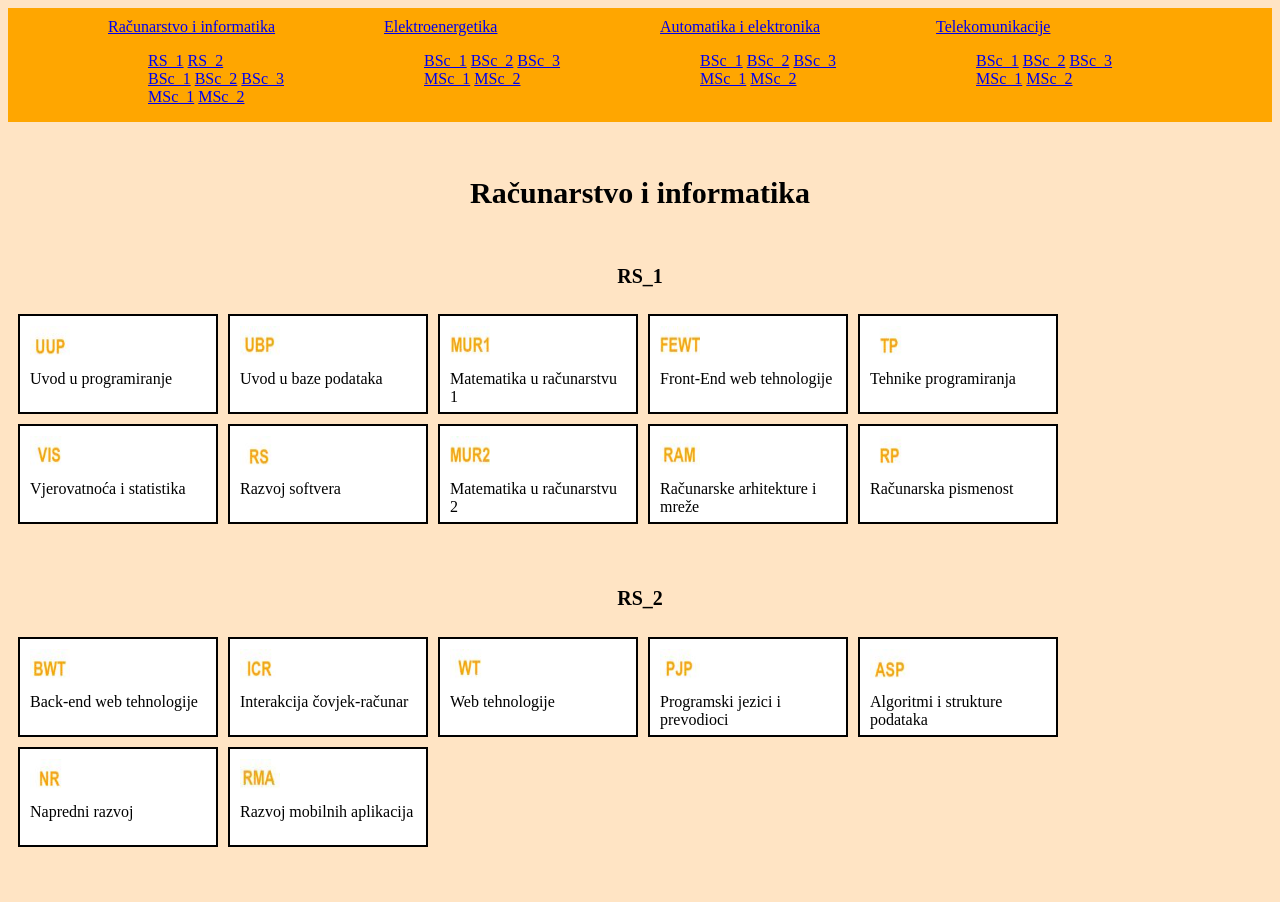
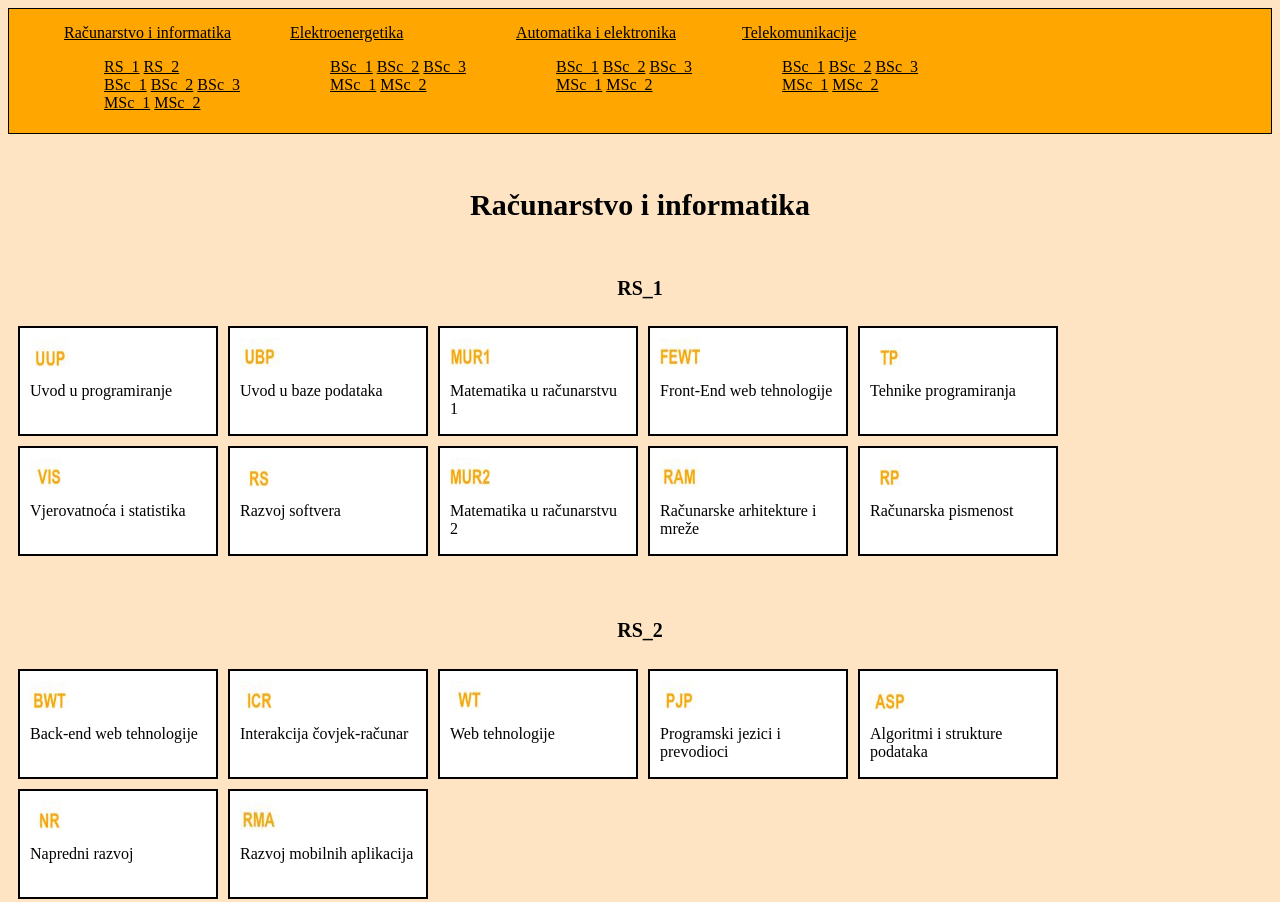
Before and after one commit to smuratovic3/Attendance-Manager, a plain HTML site: page html/predmet.html in a window 1280 px wide. Shown: the top 902 px of the page. Drawn offline with Linux system fonts and the light colour scheme.

Commit message:
Z1- popravka menia, Z2 - popravka zadnje kolone

```diff
--- a/css/predmet.css
+++ b/css/predmet.css
@@ -5,6 +5,7 @@ html {
 
 body {
     background-color: bisque;
+
 }
 
 #RI,
@@ -12,46 +13,62 @@ body {
 #AIE,
 #TK {
     float: left;
-    margin-left: 100px;
+    margin-left: 50px;
     margin-top: 10px;
+
+
 }
 
 ul {
     list-style-type: none;
+
 }
 
 li div {
     display: inline-block;
+
 }
 
-@media screen and (min-width:800px) {
-    .topnav {
-        overflow: hidden;
-        position: sticky;
-        background-color: rgb(255, 166, 0);
-        top: 0;
-        width: 100%;
-        margin: auto;
-    }
+a {
+    color: black;
 }
 
-@media screen and (max-width:800px) {
-    .topnav {
-        overflow: hidden;
-        background-color: rgb(255, 166, 0);
-        top: 0;
-        width: 100%;
-        margin: auto;
-    }
+.topnav {
+
+
+    display: grid;
+    grid-template-columns: auto;
+    grid-row-gap: 10px;
+    background-color: rgb(255, 166, 0);
+    border: 1px solid ;
+    width: max-content;
+    padding-top: 5px;
+    padding-bottom: 5px;
+    padding-left: 5px;
+    padding-right: 5px;
 
 }
 
 
+@media only screen and (min-width:920px) {
+
+    .topnav{
+        grid-template-columns: auto auto auto auto;
+        grid-row-gap: 50px;
+        position: sticky;
+        top:0;
+        justify-content: left;
+        width: auto;
+
+    }
+
+}
 
 h1 {
 
     font-size: 30px;
     text-align: center;
+
 }
 
 h2 {
@@ -67,7 +84,7 @@ h2 {
     padding: 10px;
     column-gap: 10px;
     row-gap: 10px;
-    grid-auto-rows: 100px;
+    grid-auto-rows: 110px;
     grid-template-columns: repeat(auto-fit, 200px);
 }
 
```
Also changed, not shown: css/prisustvo.css (+8 -1 lines), html/predmet.html (+1 -2 lines), html/prisustvo.html (+26 -4 lines).
